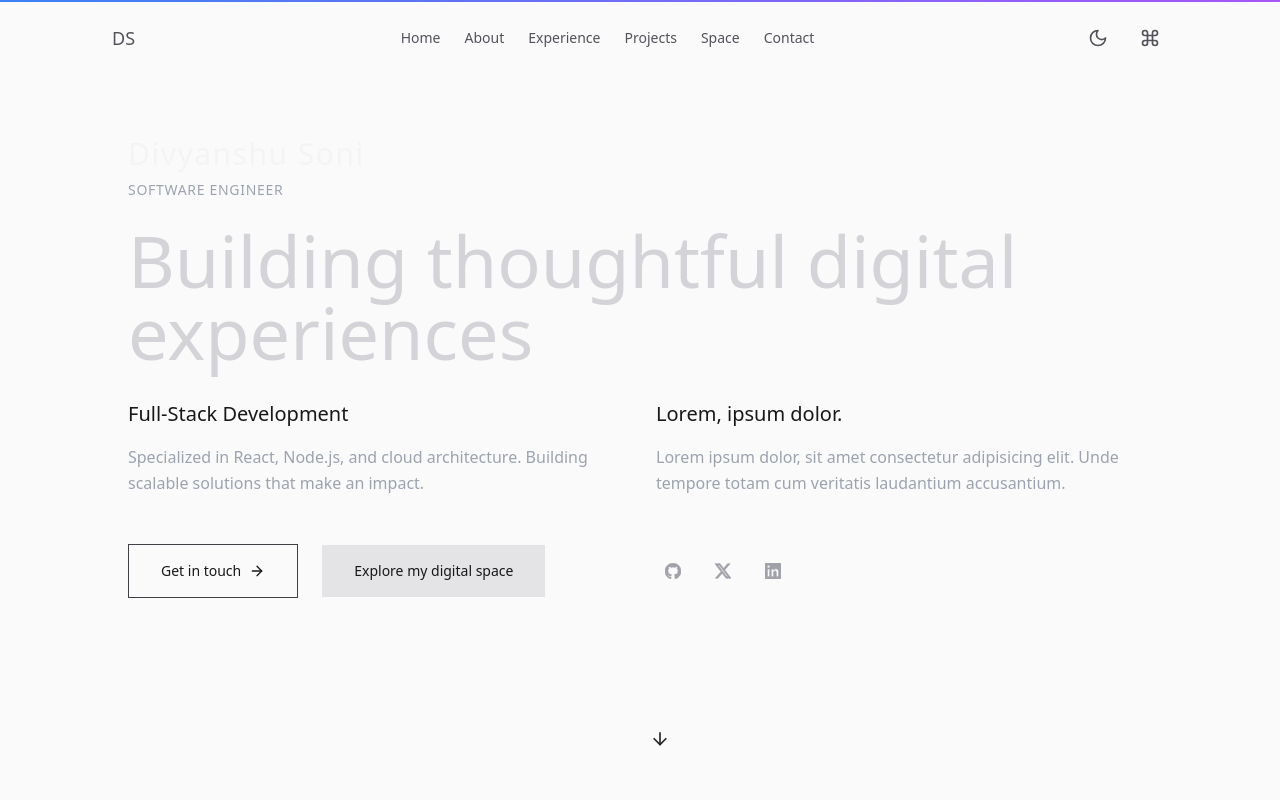
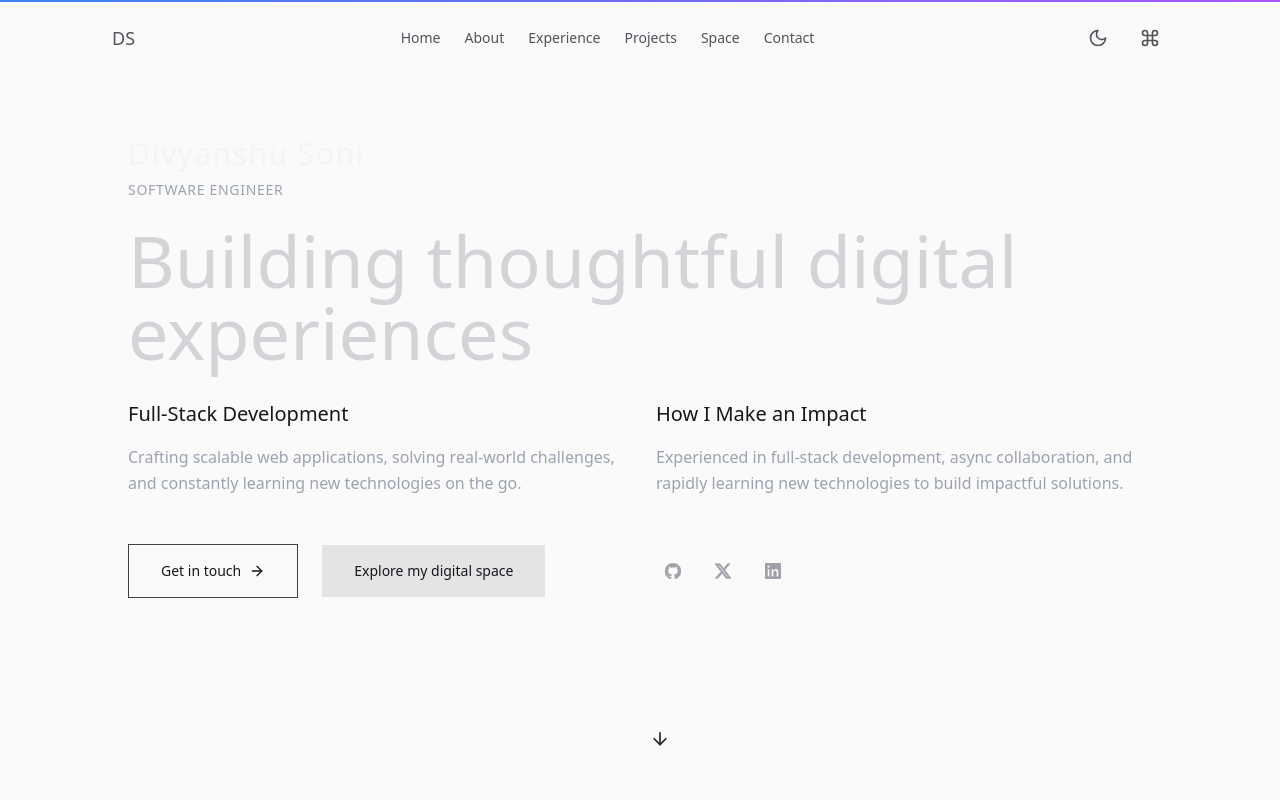
Before and after one commit to dcs-soni/portfolio, a Next.js app: page / in a window 1280 px wide. Shown: the top 800 px of the page. Built offline with nearby package versions, Linux system fonts and the light colour scheme.

Commit message:
fix: fix hero section content

```diff
--- a/components/Hero.tsx
+++ b/components/Hero.tsx
@@ -48,15 +48,15 @@ export default function Hero() {
           <div className="space-y-4">
             <h3 className="text-xl font-light">Full-Stack Development</h3>
             <p className="text-gray-400 leading-relaxed">
-              Specialized in React, Node.js, and cloud architecture. Building
-              scalable solutions that make an impact.
+              Crafting scalable web applications, solving real-world challenges,
+              and constantly learning new technologies on the go.
             </p>
           </div>
           <div className="space-y-4">
-            <h3 className="text-xl font-light">Lorem, ipsum dolor.</h3>
+            <h3 className="text-xl font-light">How I Make an Impact</h3>
             <p className="text-gray-400 leading-relaxed">
-              Lorem ipsum dolor, sit amet consectetur adipisicing elit. Unde
-              tempore totam cum veritatis laudantium accusantium.
+              Experienced in full-stack development, async collaboration, and
+              rapidly learning new technologies to build impactful solutions.
             </p>
           </div>
         </motion.div>
```
